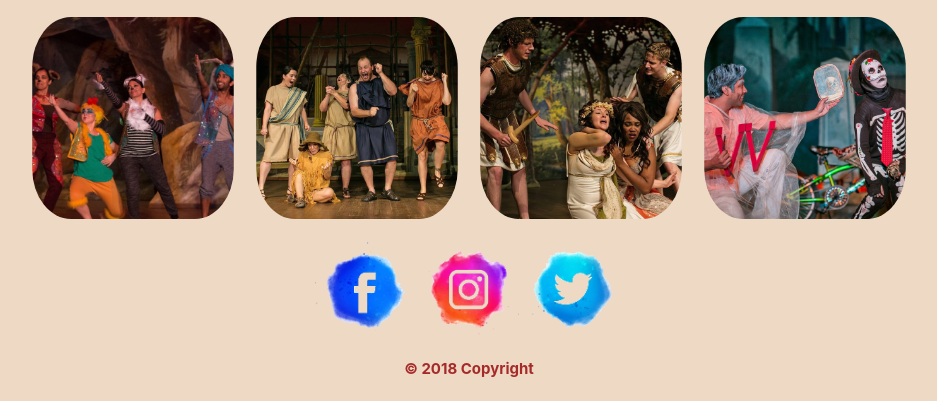
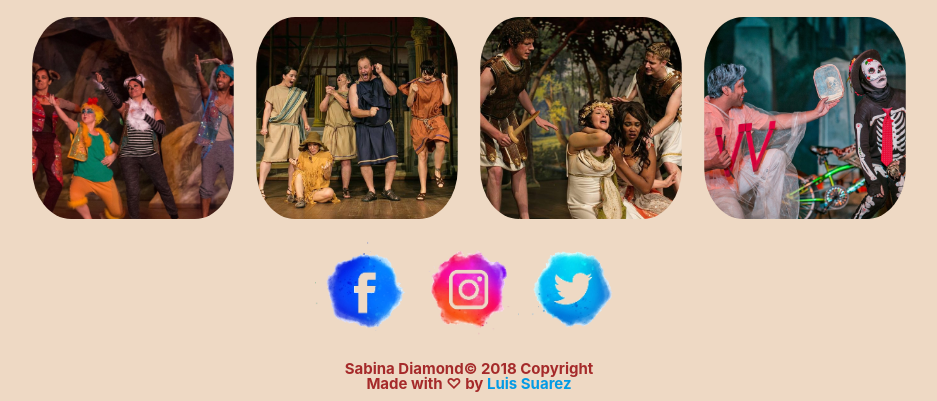
Before and after one commit to suarezluis/sabina, a plain HTML site: page portfolio.html in a window 1280 px wide. Shown: the part 1211-1612 px from the top of the page, without its empty margins (171-1108 px from the left). Drawn offline with nearby package versions, Linux system fonts and the light colour scheme; a web font is replaced by a local one.

Commit message:
added my link

```diff
--- a/portfolio.html
+++ b/portfolio.html
@@ -119,8 +119,11 @@
 
 
         <div class="container">
-            <span>© 2018 Copyright</span>
-
+            <span>Sabina Diamond© 2018 Copyright</span>
+            <br>
+            <span>Made with &#9825; by
+                <a href="http://www.suarezluis.com">Luis Suarez</a>
+            </span>
         </div>
 
     </footer>
```
Also changed, not shown: about.html (+14 -11 lines), index.html (+5 -2 lines).
